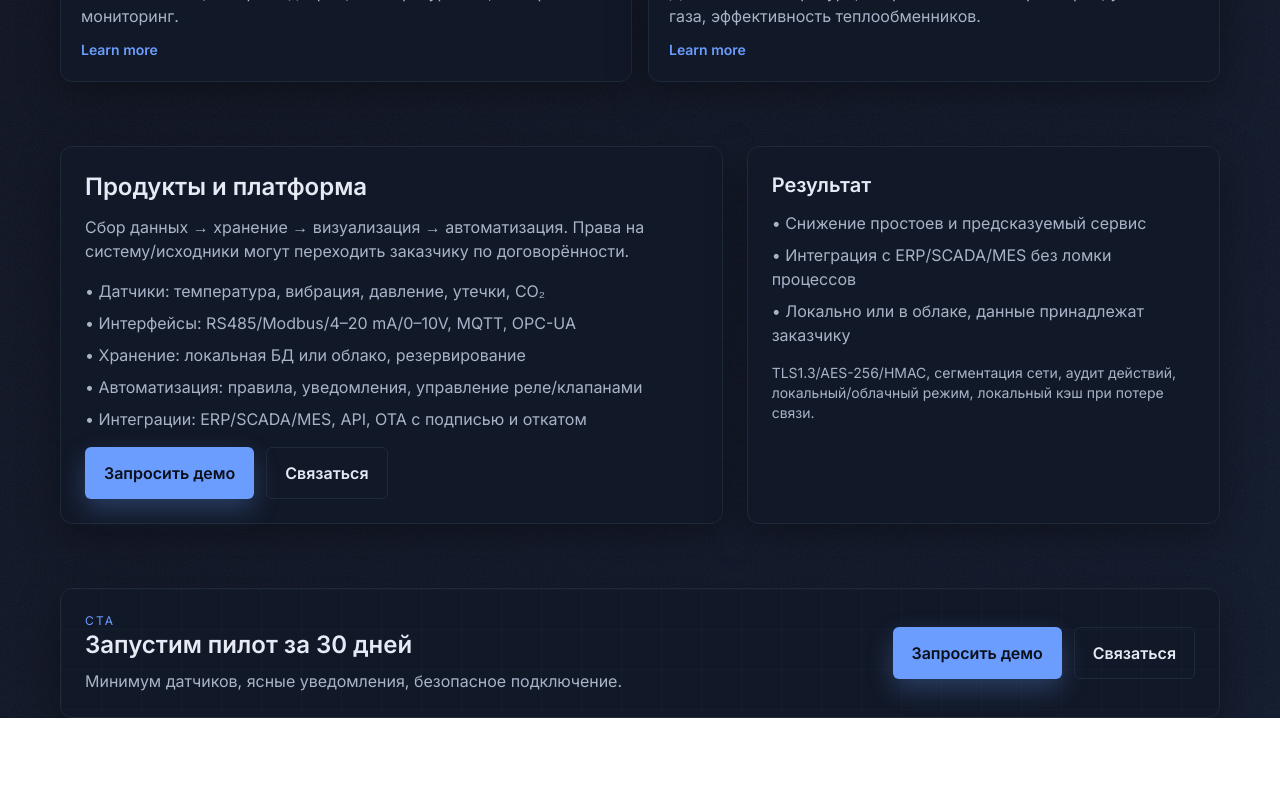
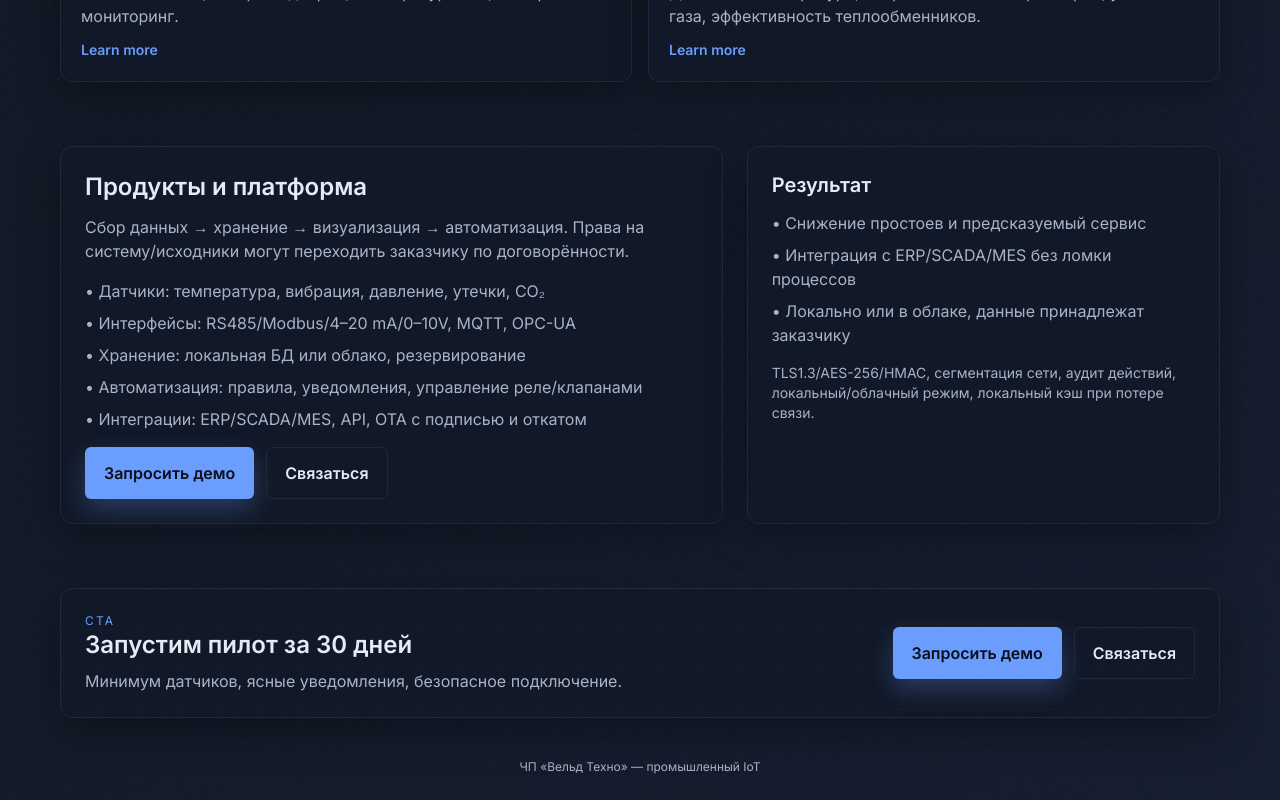
Before and after one commit to Philli3ppp/VT, a Next.js app: page / in a window 1280 px wide. Shown: the part 1271-2071 px from the top of the page. Before the commit the page ends 1989 px from the top, so only its background shows below. Built offline with nearby package versions, Linux system fonts and the light colour scheme.

Commit message:
feat: add footer note and spacing after header

```diff
--- a/src/app/contacts/page.tsx
+++ b/src/app/contacts/page.tsx
@@ -91,6 +91,9 @@ export default function ContactsPage() {
           secondaryText="Связаться"
         />
       </main>
+      <div className="footer-note">
+        ЧП «Вельд Техно» — промышленный IoT
+      </div>
     </>
   );
 }
--- a/src/app/globals.css
+++ b/src/app/globals.css
@@ -130,3 +130,11 @@ body {
 .content-wrap {
   margin-top: 40px;
 }
+
+.footer-note {
+  margin-top: 40px;
+  padding-bottom: 24px;
+  color: var(--text-muted);
+  font-size: 12px;
+  text-align: center;
+}
--- a/src/app/page.tsx
+++ b/src/app/page.tsx
@@ -156,6 +156,9 @@ export default function Home() {
           />
         </div>
       </main>
+      <div className="footer-note">
+        ЧП «Вельд Техно» — промышленный IoT
+      </div>
     </>
   );
 }
--- a/src/app/products-platform/page.tsx
+++ b/src/app/products-platform/page.tsx
@@ -78,6 +78,9 @@ export default function ProductsPlatform() {
           secondaryText="Связаться"
         />
       </main>
+      <div className="footer-note">
+        ЧП «Вельд Техно» — промышленный IoT
+      </div>
     </>
   );
 }
--- a/src/app/security/page.tsx
+++ b/src/app/security/page.tsx
@@ -115,6 +115,9 @@ export default function SecurityPage() {
           secondaryText="Связаться"
         />
       </main>
+      <div className="footer-note">
+        ЧП «Вельд Техно» — промышленный IoT
+      </div>
     </>
   );
 }
--- a/src/app/services/page.tsx
+++ b/src/app/services/page.tsx
@@ -81,6 +81,9 @@ export default function Services() {
           secondaryText="Оценить проект"
         />
       </main>
+      <div className="footer-note">
+        ЧП «Вельд Техно» — промышленный IoT
+      </div>
     </>
   );
 }
--- a/src/app/simple-solutions/page.tsx
+++ b/src/app/simple-solutions/page.tsx
@@ -105,6 +105,9 @@ export default function SimpleSolutions() {
           secondaryText="Запросить демо"
         />
       </main>
+      <div className="footer-note">
+        ЧП «Вельд Техно» — промышленный IoT
+      </div>
     </>
   );
 }
--- a/src/app/solutions-by-industry/page.tsx
+++ b/src/app/solutions-by-industry/page.tsx
@@ -158,6 +158,9 @@ export default function SolutionsByIndustry() {
           secondaryText="Связаться"
         />
       </main>
+      <div className="footer-note">
+        ЧП «Вельд Техно» — промышленный IoT
+      </div>
     </>
   );
 }
```
